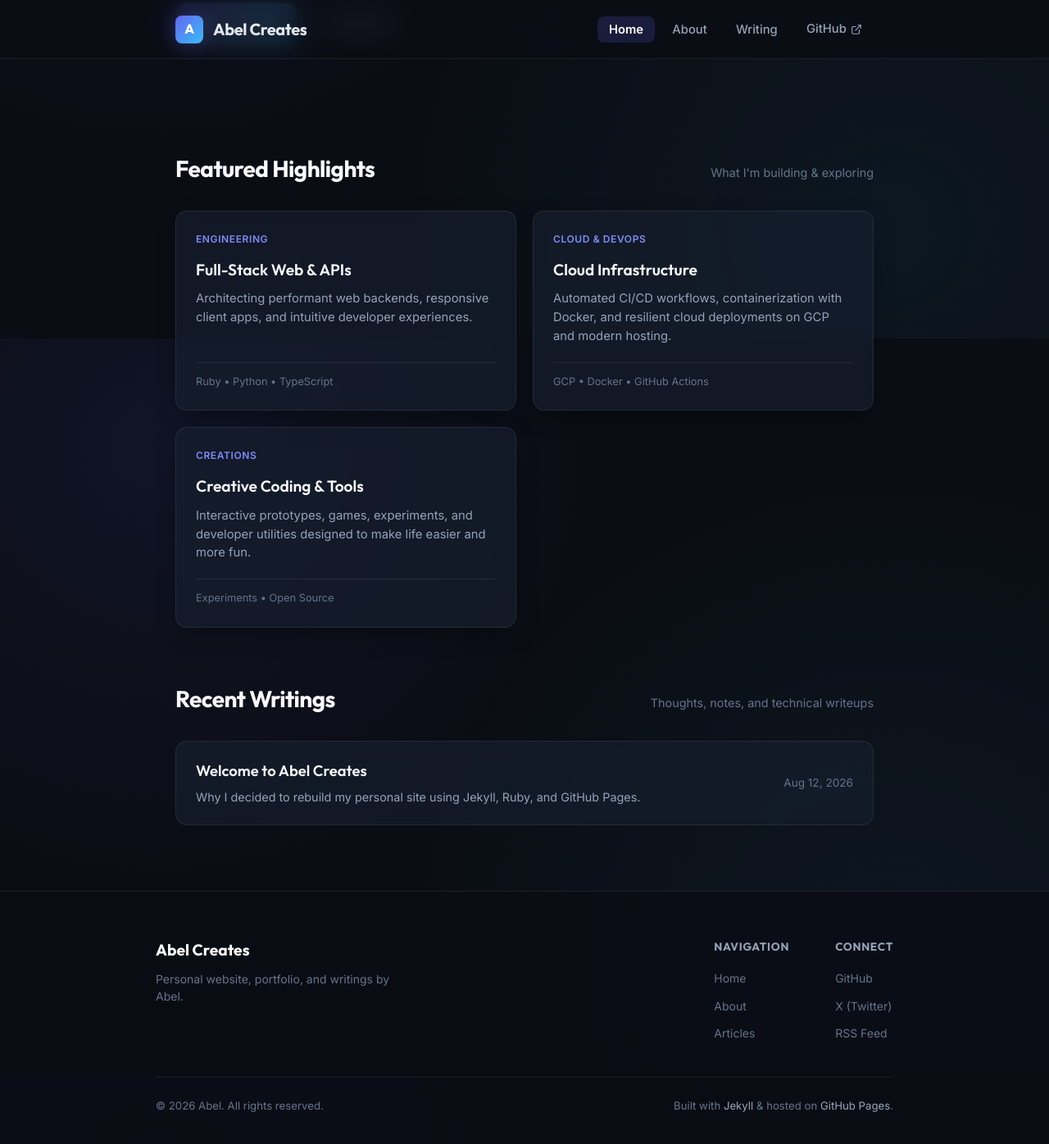
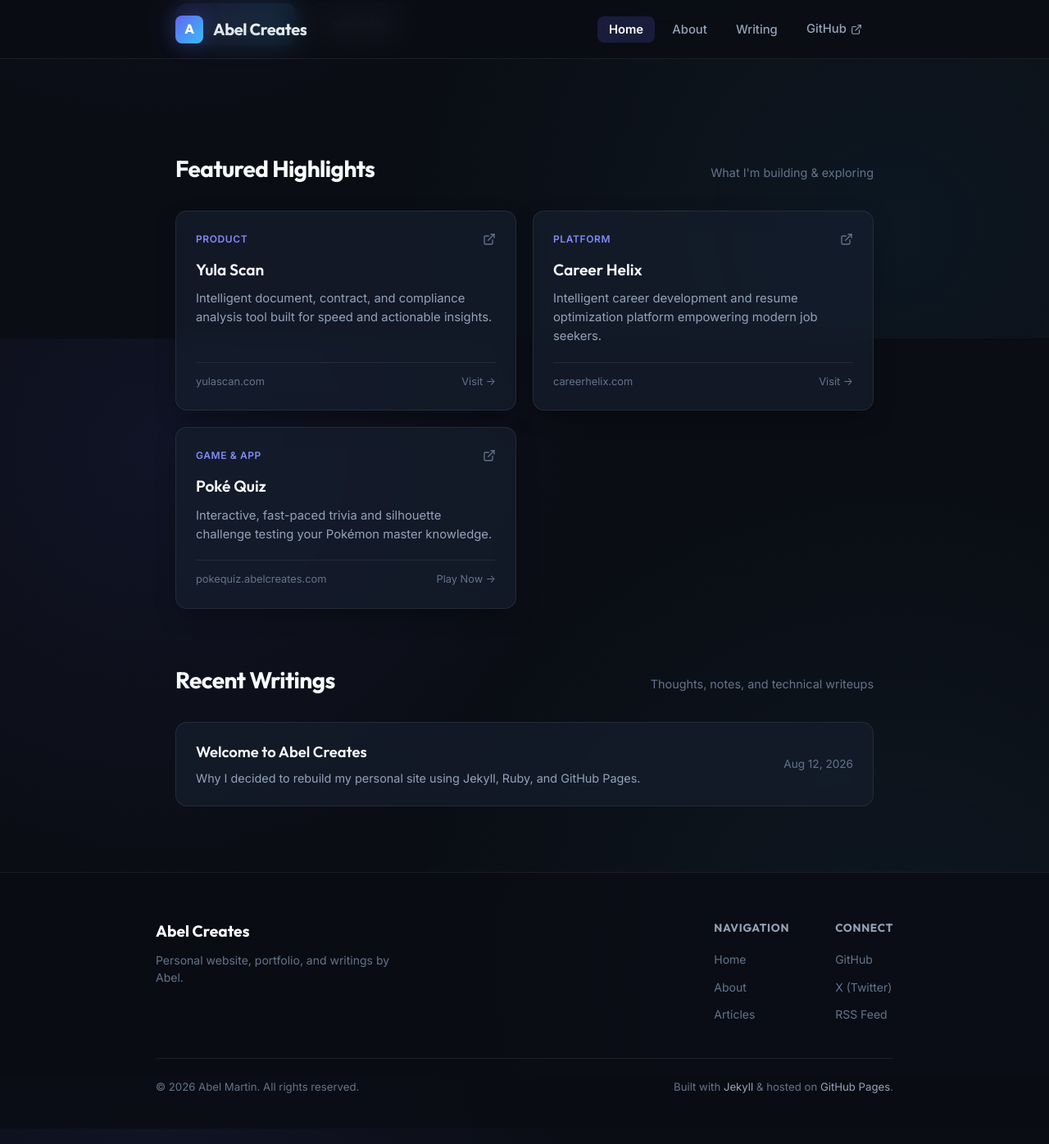
Before and after one commit to abelmartin/abelcreates, a Jekyll site: the page built from index.html, in a window 1280 px wide and 1400 px high, scrolled down 487 px. Shown: the top 1396 px of the window at 82% size. Built offline with Jekyll 4.4.1, drawn with Linux system fonts in a browser that asks for light colours.

Commit message:
Update Featured Highlights with Yula Scan, Career Helix, and Poké Quiz

```diff
--- a/_config.yml
+++ b/_config.yml
@@ -1,12 +1,12 @@
 # Site settings
 title: Abel Creates
-tagline: Developer, Creator & Problem Solver
+tagline: Always ready, willing, and... 😏
 description: Personal website, portfolio, and writings by Abel.
 url: "https://abelcreates.com"
 baseurl: ""
 
 author:
-  name: Abel
+  name: Abel Martin
   bio: Building delightful digital experiences, software, and creative tools.
   github: abel
   twitter: abelcreates
--- a/assets/css/style.css
+++ b/assets/css/style.css
@@ -307,6 +307,27 @@ body.site-body {
   background: var(--bg-card-hover);
   border-color: var(--border-highlight);
   transform: translateY(-4px);
+}
+
+.card-top-row {
+  display: flex;
+  justify-content: space-between;
+  align-items: center;
+  margin-bottom: 0.75rem;
+}
+
+.card-top-row .card-tag {
+  margin-bottom: 0;
+}
+
+.card-top-row .external-icon {
+  color: var(--text-muted);
+  transition: var(--transition);
+}
+
+.card:hover .card-top-row .external-icon {
+  color: var(--text-accent);
+  transform: translate(2px, -2px);
 }
 
 .card-tag {
--- a/index.html
+++ b/index.html
@@ -31,32 +31,56 @@ title: Home
   </div>
 
   <div class="cards-grid">
-    <div class="card">
-      <span class="card-tag">Engineering</span>
-      <h3 class="card-title">Full-Stack Web & APIs</h3>
-      <p class="card-desc">Architecting performant web backends, responsive client apps, and intuitive developer experiences.</p>
+    <a href="https://www.yulascan.com" target="_blank" rel="noopener noreferrer" class="card">
+      <div class="card-top-row">
+        <span class="card-tag">Product</span>
+        <svg class="external-icon" viewBox="0 0 24 24" width="16" height="16" fill="none" stroke="currentColor" stroke-width="2" stroke-linecap="round" stroke-linejoin="round">
+          <path d="M18 13v6a2 2 0 0 1-2 2H5a2 2 0 0 1-2-2V8a2 2 0 0 1 2-2h6"></path>
+          <polyline points="15 3 21 3 21 9"></polyline>
+          <line x1="10" y1="14" x2="21" y2="3"></line>
+        </svg>
+      </div>
+      <h3 class="card-title">Yula Scan</h3>
+      <p class="card-desc">Intelligent document, contract, and compliance analysis tool built for speed and actionable insights.</p>
       <div class="card-meta">
-        <span>Ruby • Python • TypeScript</span>
+        <span>yulascan.com</span>
+        <span>Visit &rarr;</span>
       </div>
-    </div>
+    </a>
 
-    <div class="card">
-      <span class="card-tag">Cloud & DevOps</span>
-      <h3 class="card-title">Cloud Infrastructure</h3>
-      <p class="card-desc">Automated CI/CD workflows, containerization with Docker, and resilient cloud deployments on GCP and modern hosting.</p>
+    <a href="https://www.careerhelix.com" target="_blank" rel="noopener noreferrer" class="card">
+      <div class="card-top-row">
+        <span class="card-tag">Platform</span>
+        <svg class="external-icon" viewBox="0 0 24 24" width="16" height="16" fill="none" stroke="currentColor" stroke-width="2" stroke-linecap="round" stroke-linejoin="round">
+          <path d="M18 13v6a2 2 0 0 1-2 2H5a2 2 0 0 1-2-2V8a2 2 0 0 1 2-2h6"></path>
+          <polyline points="15 3 21 3 21 9"></polyline>
+          <line x1="10" y1="14" x2="21" y2="3"></line>
+        </svg>
+      </div>
+      <h3 class="card-title">Career Helix</h3>
+      <p class="card-desc">Intelligent career development and resume optimization platform empowering modern job seekers.</p>
       <div class="card-meta">
-        <span>GCP • Docker • GitHub Actions</span>
+        <span>careerhelix.com</span>
+        <span>Visit &rarr;</span>
       </div>
-    </div>
+    </a>
 
-    <div class="card">
-      <span class="card-tag">Creations</span>
-      <h3 class="card-title">Creative Coding & Tools</h3>
-      <p class="card-desc">Interactive prototypes, games, experiments, and developer utilities designed to make life easier and more fun.</p>
+    <a href="https://pokequiz.abelcreates.com" target="_blank" rel="noopener noreferrer" class="card">
+      <div class="card-top-row">
+        <span class="card-tag">Game & App</span>
+        <svg class="external-icon" viewBox="0 0 24 24" width="16" height="16" fill="none" stroke="currentColor" stroke-width="2" stroke-linecap="round" stroke-linejoin="round">
+          <path d="M18 13v6a2 2 0 0 1-2 2H5a2 2 0 0 1-2-2V8a2 2 0 0 1 2-2h6"></path>
+          <polyline points="15 3 21 3 21 9"></polyline>
+          <line x1="10" y1="14" x2="21" y2="3"></line>
+        </svg>
+      </div>
+      <h3 class="card-title">Poké Quiz</h3>
+      <p class="card-desc">Interactive, fast-paced trivia and silhouette challenge testing your Pokémon master knowledge.</p>
       <div class="card-meta">
-        <span>Experiments • Open Source</span>
+        <span>pokequiz.abelcreates.com</span>
+        <span>Play Now &rarr;</span>
       </div>
-    </div>
+    </a>
   </div>
 </section>
 
```
